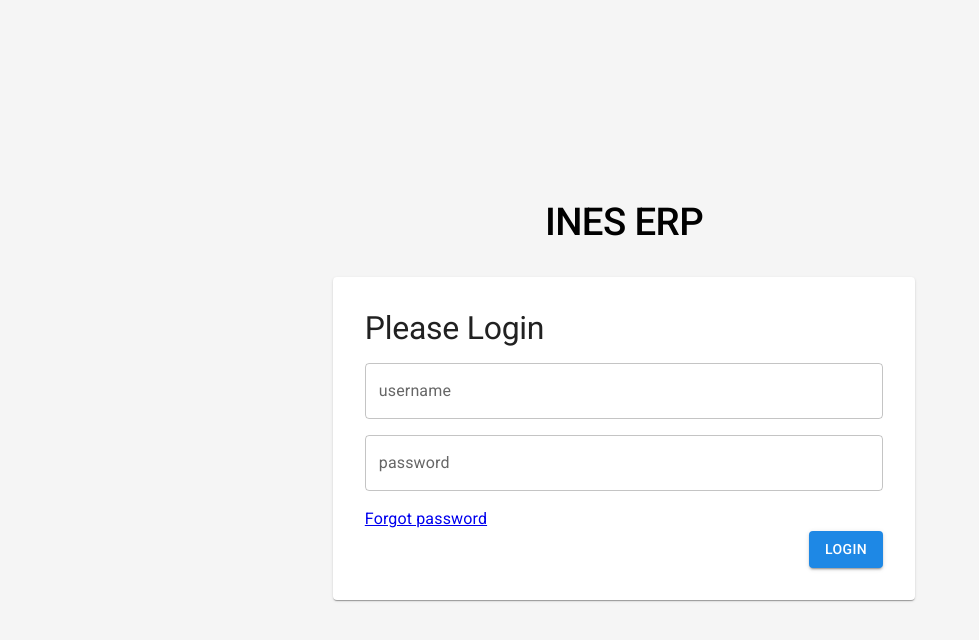
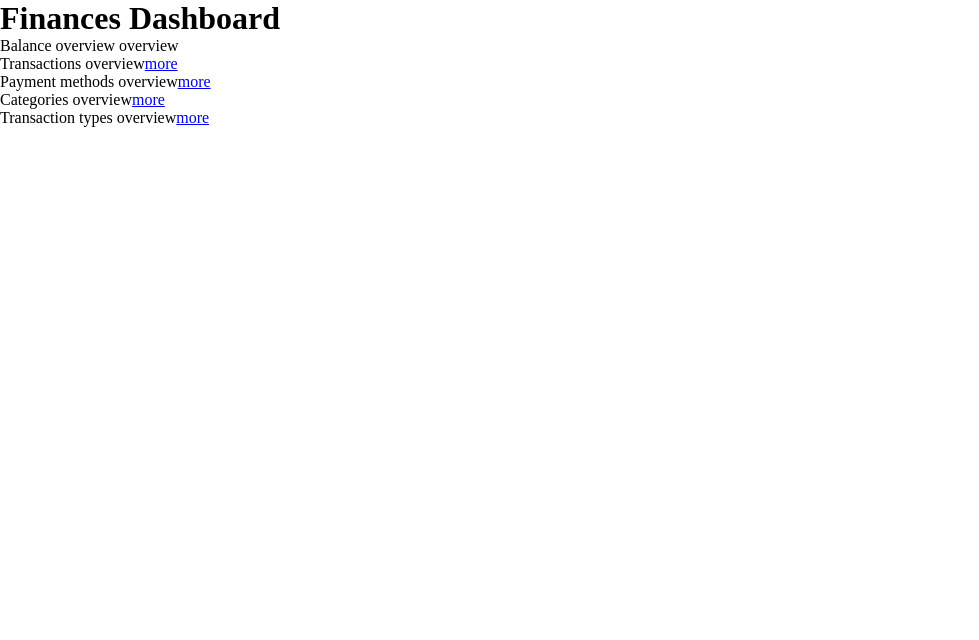
Before and after one commit to ines-erp/react-frontend, a React (Vite) app: page /finance in a window 1280 px wide. Before the commit this address led to /auth/login. Shown: the top 640 px of the page, without its empty margins (0-979 px from the left). Built offline with nearby package versions, Linux system fonts and the light colour scheme.

Commit message:
wip: waiting for modularization
(cherry picked from commit 156465a7c6cf3cbe20dae12308a5682a1ed67e84)

```diff
--- a/src/pages/finance/financeRoutes.jsx
+++ b/src/pages/finance/financeRoutes.jsx
@@ -1,9 +1,10 @@
-import {Outlet} from "react-router-dom";
 import {BiUser} from "react-icons/bi";
 import {FinancesDashboard} from "@/pages/finance/index.jsx";
+import {Outlet} from "react-router-dom";
+import {paymentMethodsRoutesList} from "@/pages/finance/paymentMethod/paymentMethodsRoutes.jsx";
 import {transactionsRoutesList} from "@/pages/finance/transactions/transactionsRoutes.jsx";
-import {paymentMethodsRoutesList} from "@/pages/finance/paymentMethod/paymentMethodsRoutes.jsx";
-import {LayoutMenuAppbar} from "@/layouts/main/LayoutMenuAppbar.jsx";
+import {transactionCategoryRoutes} from "@/pages/finance/category/transactionCategoryRoutes.jsx";
+import {transactionTypesRoutes} from "@/pages/finance/transactionTypes/transactionTypesRoutes.jsx";
 
 export const financesRoutesList = [
     {
@@ -29,14 +30,30 @@ export const financesRoutesList = [
         isEnabled: true,
         isInMenu: true,
         label: "Payment methods",
-        path: "paymentmethods"
+        path: "payment-methods"
+    },
+    {
+        children: transactionCategoryRoutes.filter(item => item.isEnabled === true),
+        element: <Outlet/>,
+        isEnabled: true,
+        isInMenu: true,
+        label: "Categories",
+        path: "categories"
+    },
+    {
+        children: transactionTypesRoutes.filter(item => item.isEnabled === true),
+        element: <Outlet/>,
+        isEnabled: true,
+        isInMenu: true,
+        label: "Transaction Types",
+        path: "transaction-types"
     }
 ];
 
 export const financesRoutes = [
     {
         children: financesRoutesList.filter(item => item.isEnabled === true),
-        element: <LayoutMenuAppbar/>,
+        element: <Outlet/>,
         path: "/finance"
     }
 ];
```
